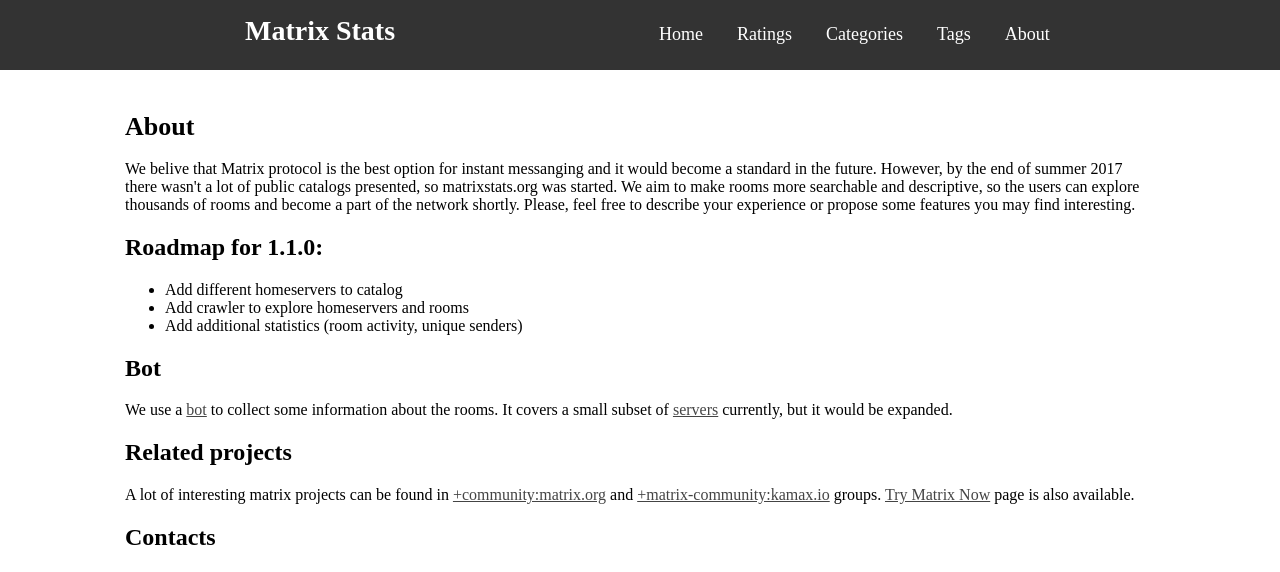
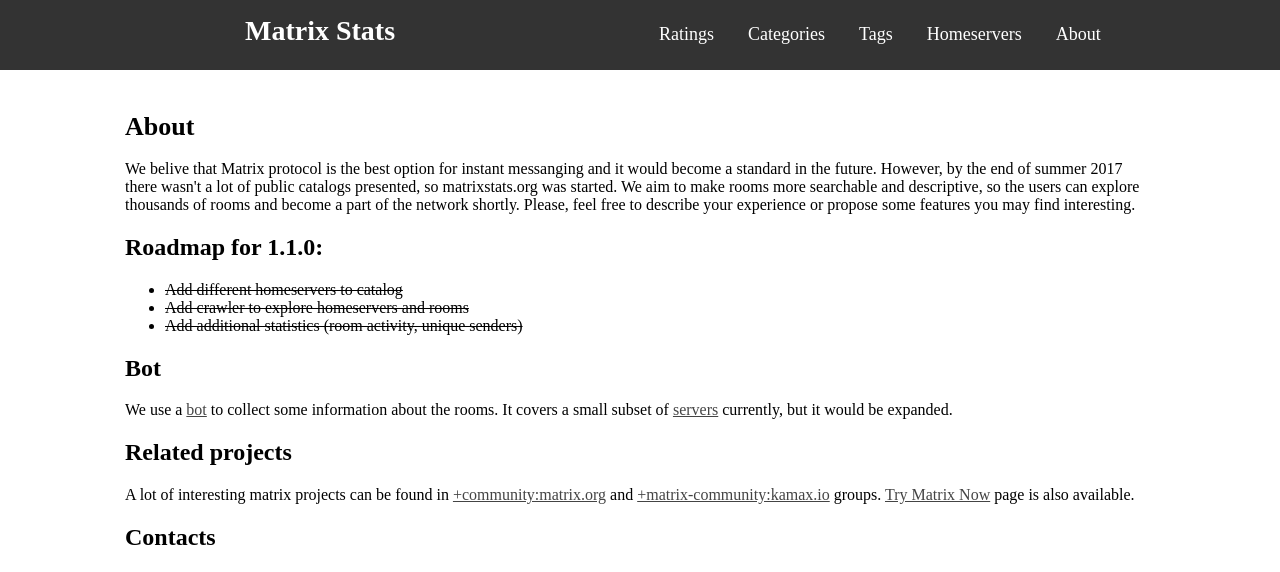
Before and after one commit to a13xmt/matrixstats.org, a Django app: page /about/ in a window 1280 px wide. Shown: the top 572 px of the page. Run offline with Django 3.2, Linux system fonts and the light colour scheme.

Commit message:
Expand main menu with homeservers. Change /about page.

```diff
--- a/source/room_stats/templates/room_stats/about.html
+++ b/source/room_stats/templates/room_stats/about.html
@@ -16,9 +16,9 @@
 
     <h2>Roadmap for 1.1.0:</h2>
     <ul>
-      <li>Add different homeservers to catalog</li>
-      <li>Add crawler to explore homeservers and rooms</li>
-      <li>Add additional statistics (room activity, unique senders)</li>
+      <li><s>Add different homeservers to catalog</s></li>
+      <li><s>Add crawler to explore homeservers and rooms</s></li>
+      <li><s>Add additional statistics (room activity, unique senders)</s></li>
     </ul>
 
     <h2>Bot</h2>
--- a/source/room_stats/templates/room_stats/base.html
+++ b/source/room_stats/templates/room_stats/base.html
@@ -43,12 +43,12 @@
   <body itemscope itemtype="http://schema.org/WebPage">
 
     <nav role="navigation" itemscope itemtype="http://schema.org/SiteNavigationElement">
-      <div class="nav-header noselect">Matrix Stats</div>
+      <div class="nav-header noselect"><a href="/">Matrix Stats</a></div>
       <div class="nav-links">
-        <a itemprop="url" href="/">Home</a>
         <a itemprop="url" href="{% url 'ratings' %}">Ratings</a>
         <a itemprop="url" href="{% url 'categories' %}">Categories</a>
         <a itemprop="url" href="{% url 'tags' %}">Tags</a>
+        <a itemprop="url" href="{% url 'homeservers' %}">Homeservers</a>
         <a itemprop="url" href="{% url 'about' %}">About</a>
       </div>
     </nav>
```
